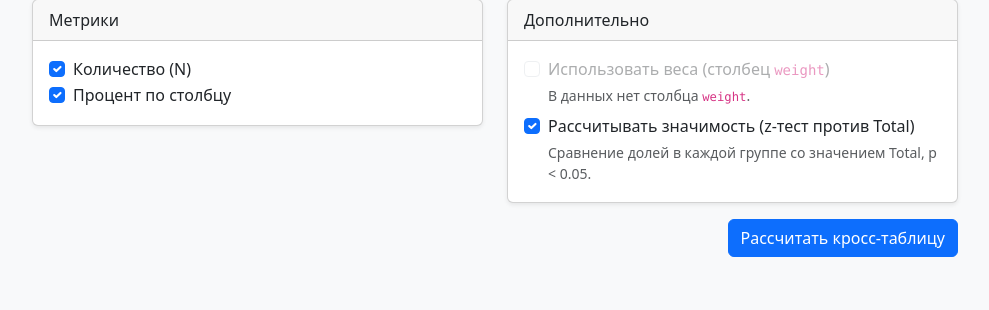
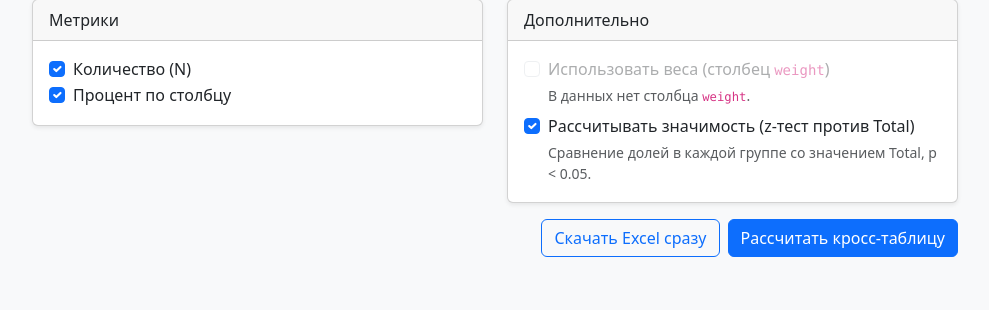
Before and after one commit to olesyagrinenko-eng/survey-web-app, a Flask app: template templates/configure.html in a window 1280 px wide. Shown: the part 205-515 px from the top of the page, without its empty margins (145-1134 px from the left). Run offline with Flask 3, Linux system fonts and the light colour scheme; the template is opened without the code that fills it, so the values that code supplies are empty.

Commit message:
Add files via upload

```diff
--- a/app.py
+++ b/app.py
@@ -36,6 +36,7 @@ app.secret_key = os.getenv("FLASK_SECRET_KEY", "dev-secret-key-change-me")
 # --- Simple in‑memory "storage" for uploaded dataframes (per session) ---
 DATASTORE: Dict[str, pd.DataFrame] = {}
 EXCELSTORE: Dict[str, str] = {}  # excel_id -> file path
+RESULTSTORE: Dict[str, Dict[str, Any]] = {}  # result_id -> {"table_html": str, "significance": dict}
 
 
 @dataclass
@@ -922,6 +923,7 @@ def configure():
     columns = list(df.columns)
 
     if request.method == "POST":
+        output_action = request.form.get("output_action", "show")  # show|download
         row_vars = request.form.getlist("row_vars")
         col_vars = request.form.getlist("col_vars")
 
@@ -952,6 +954,7 @@ def configure():
         )
 
         excel_id = None
+        result_id = None
         try:
             table_df, significance = build_crosstab(df, config)
         except Exception as exc:
@@ -959,10 +962,6 @@ def configure():
             return redirect(url_for("configure"))
 
         session["last_config"] = config.__dict__
-
-        # сохраняем промежуточно (может быть тяжело, но мы уже ограничили размер)
-        session["last_table_html"] = table_df.to_html(classes="table table-sm table-striped", index=False)
-        session["last_significance"] = {f"{rk}||{ck}": v for (rk, ck), v in significance.items()}
 
         # Генерируем Excel сразу после успешного расчёта,
         # чтобы скачивание не пересчитывало таблицу повторно (частая причина SIGKILL/500).
@@ -981,6 +980,22 @@ def configure():
             session.pop("last_excel_id", None)
             flash(f"Не удалось подготовить Excel для скачивания: {exc}", "error")
 
+        # Если пользователь запросил только выгрузку — не формируем huge HTML в session/cookie.
+        if output_action == "download":
+            return redirect(url_for("results"))
+
+        # Для показа результатов сохраняем большие данные на сервере, а не в session.
+        try:
+            result_id = uuid.uuid4().hex
+            table_html = table_df.to_html(classes="table table-sm table-striped", index=False)
+            RESULTSTORE[result_id] = {
+                "table_html": table_html,
+                "significance": {f"{rk}||{ck}": v for (rk, ck), v in significance.items()},
+            }
+            session["last_result_id"] = result_id
+        except Exception as exc:
+            flash(f"Не удалось подготовить отображение таблицы: {exc}", "error")
+
         return redirect(url_for("results"))
 
     has_weight = "weight" in columns
@@ -998,8 +1013,10 @@ def results():
         flash("Данные не найдены, загрузите файл заново.", "error")
         return redirect(url_for("index"))
 
-    table_html = session.get("last_table_html")
-    significance_raw = session.get("last_significance", {})
+    result_id = session.get("last_result_id")
+    stored = RESULTSTORE.get(result_id, {}) if result_id else {}
+    table_html = stored.get("table_html")
+    significance_raw = stored.get("significance", {})
     significance: Dict[Tuple[str, str], Dict[str, Any]] = {}
     for k, v in significance_raw.items():
         row_label, col_label = k.split("||", 1)
--- a/templates/configure.html
+++ b/templates/configure.html
@@ -151,8 +151,11 @@
               </div>
             </div>
 
-            <div class="text-end mb-4">
-              <button type="submit" class="btn btn-primary">
+            <div class="text-end mb-4 d-flex gap-2 justify-content-end">
+              <button type="submit" name="output_action" value="download" class="btn btn-outline-primary">
+                Скачать Excel сразу
+              </button>
+              <button type="submit" name="output_action" value="show" class="btn btn-primary">
                 Рассчитать кросс‑таблицу
               </button>
             </div>
```
